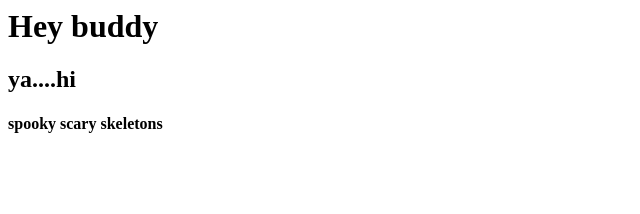
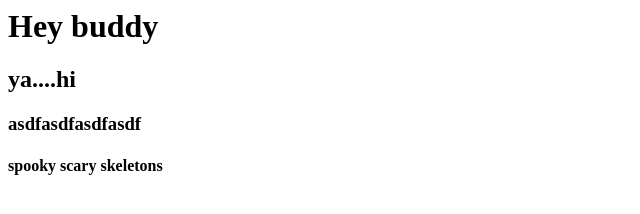
Before and after one commit to NeilSMyers/repo-demo, a plain HTML site: page index.html in a window 1280 px wide. Shown: the whole page, without its empty margins (0-640 px from the left). Drawn offline with Linux system fonts and the light colour scheme.

Commit message:
fixed line 5

```diff
--- a/index.html
+++ b/index.html
@@ -2,6 +2,6 @@
 
 <h2>ya....hi</h2>
 
-
+<h3>asdfasdfasdfasdf</h3>
 
 <h4>spooky scary skeletons</h4>
```
